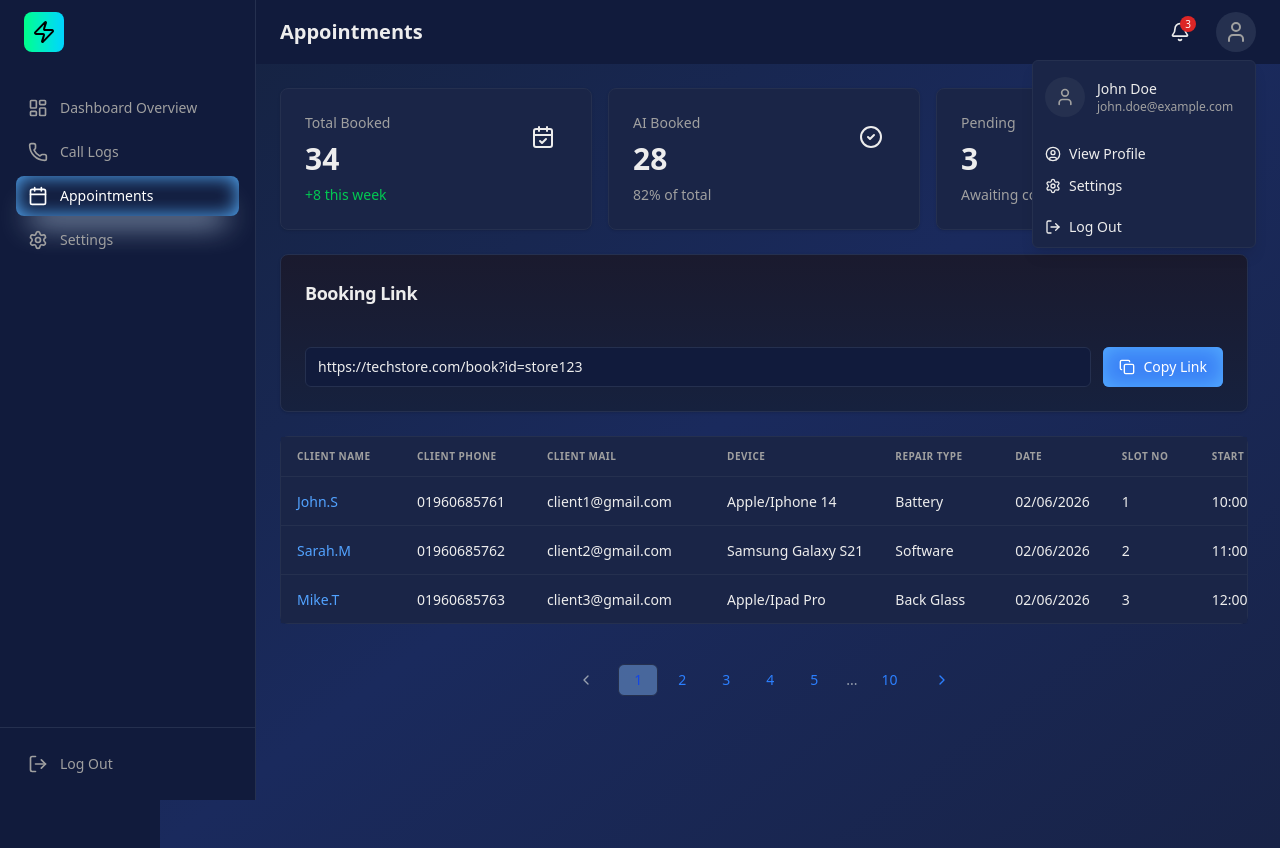
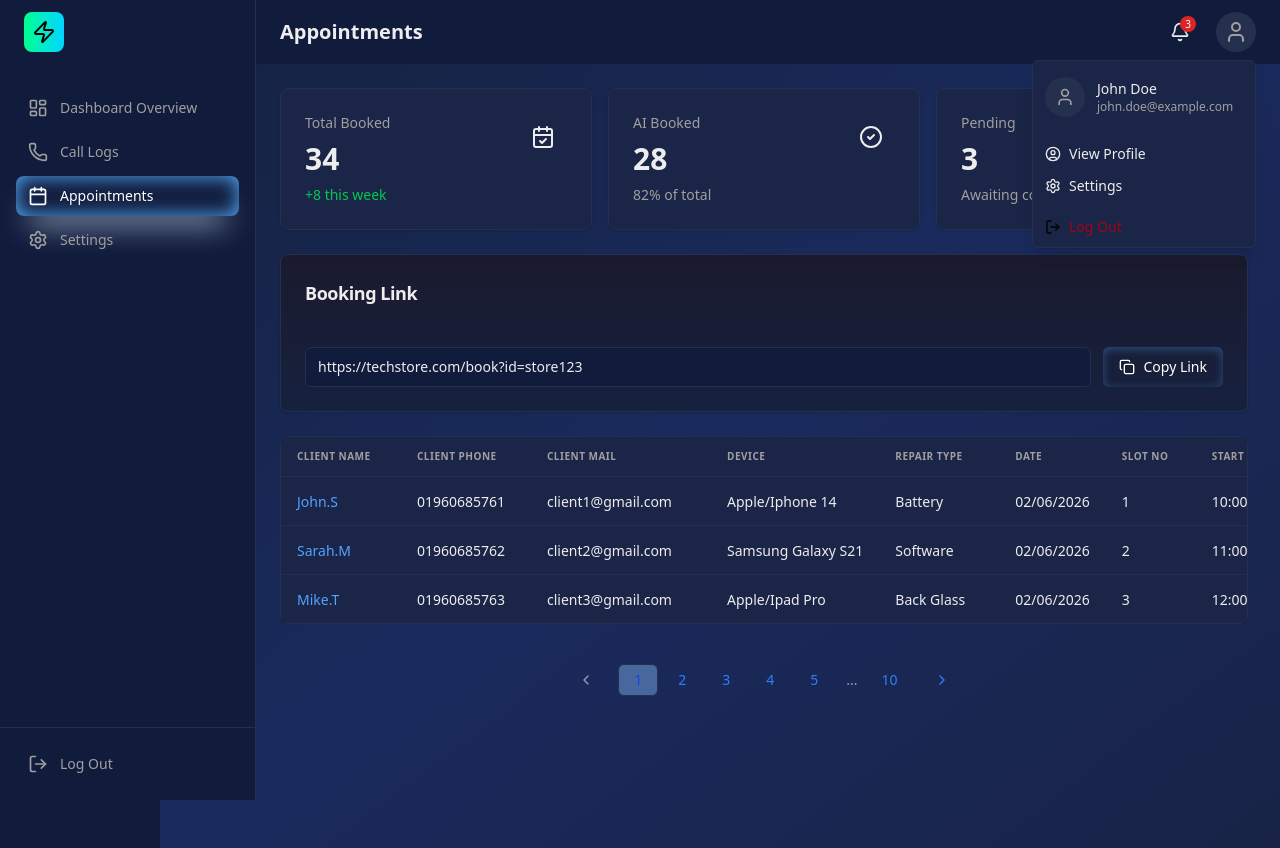
Before and after one commit to tushu003/dashboard-bd, a Next.js app: page /appointments in a window 1280 px wide. Both pictures are taken after a click on the button 1236 px from the left and 32 px from the top of the page. Built offline with nearby package versions, Linux system fonts and the light colour scheme.

Commit message:
updated readme file

```diff
--- a/components/common/user-menu.tsx
+++ b/components/common/user-menu.tsx
@@ -54,8 +54,8 @@ export default function UserMenu() {
         </DropdownMenuItem>
         <DropdownMenuSeparator />
         <DropdownMenuItem onClick={handleLogout} className="group text-destructive focus:text-destructive hover:bg-destructive/10 hover:text-destructive">
-          <LogOut className="mr-2 h-4 w-4 transition-colors duration-200 group-hover:text-red-500" />
-          <span className="transition-colors duration-200 group-hover:text-red-500">Log Out</span>
+          <LogOut className="mr-2 h-4 w-4 transition-colors text-black duration-200 group-hover:text-red-500" />
+          <span className="transition-colors text-red-800 duration-200 group-hover:text-red-500">Log Out</span>
         </DropdownMenuItem>
       </DropdownMenuContent>
     </DropdownMenu>
--- a/components/pages/appointments/booking-link.tsx
+++ b/components/pages/appointments/booking-link.tsx
@@ -36,7 +36,7 @@ export default function BookingLink() {
           />
           <Button
             onClick={handleCopy}
-            className="shadow-[inset_0_0_20px_rgba(87,177,255)]  hover:bg-primary/90  text-white w-full sm:w-auto whitespace-nowrap text-xs sm:text-sm px-3 sm:px-4"
+            className="shadow-none  text-white w-full sm:w-auto whitespace-nowrap text-xs sm:text-sm px-3 sm:px-4 shadow-[inset_0_2px_10px_rgba(87,177,255,0.34)]"
           >
             {copied ? (
               <>
--- a/components/ui/button.tsx
+++ b/components/ui/button.tsx
@@ -7,7 +7,7 @@ const buttonVariants = cva(
   {
     variants: {
       variant: {
-        default: "bg-primary text-primary-foreground hover:bg-primary/90 hover:scale-105",
+        default: " text-primary-foreground hover:bg-primary/90 hover:scale-105",
         destructive:
           "bg-destructive text-destructive-foreground hover:bg-destructive/90 hover:scale-105",
         outline:
```
Also changed, not shown: 1 other file (tests, documents, lock files or other folders).
